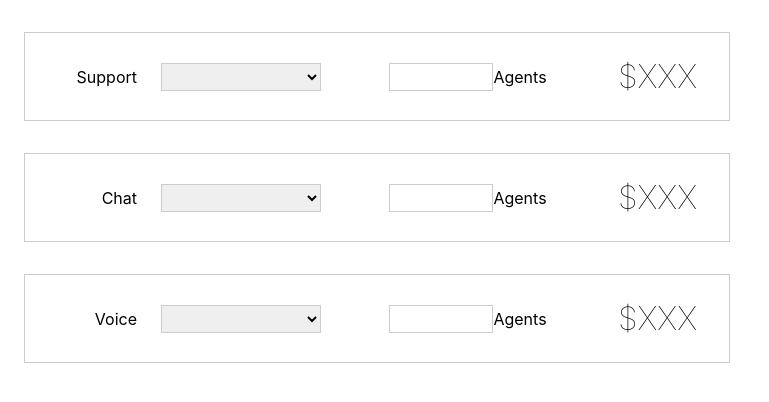
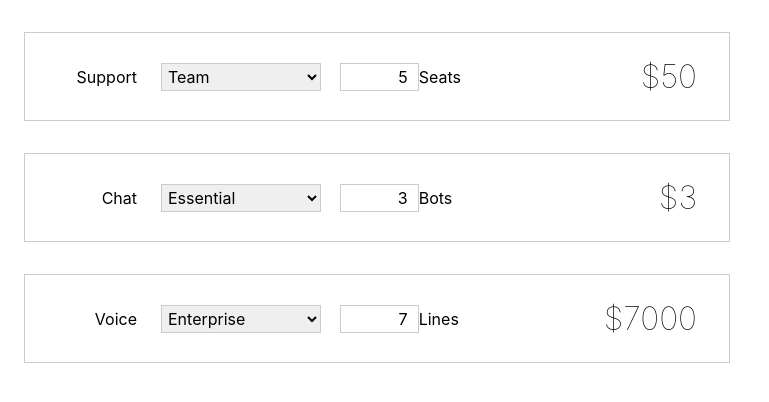
Before and after one commit to mickaelpham/zendesk-subscription, a Vue app: page / in a window 1280 px wide. Shown: the top 402 px of the page, without its empty margins (0-769 px from the left). Built offline with nearby package versions, Linux system fonts and the light colour scheme.

Commit message:
Modify UOM for plans, styles for input[type="number"]

```diff
--- a/src/App.vue
+++ b/src/App.vue
@@ -19,9 +19,9 @@ export default {
   data () {
     return {
       products: [
-        { id: 1, name: 'Support', unitOfMeasure: 'Agents' },
-        { id: 2, name: 'Chat',    unitOfMeasure: 'Agents' },
-        { id: 3, name: 'Voice',   unitOfMeasure: 'Agents' }
+        { id: 1, name: 'Support', unitOfMeasure: 'Seats' },
+        { id: 2, name: 'Chat',    unitOfMeasure: 'Bots' },
+        { id: 3, name: 'Voice',   unitOfMeasure: 'Lines' }
       ]
     }
   }
@@ -48,4 +48,14 @@ input {
 select {
   padding: 2px;
 }
+
+/* Hide HTML5 Up and Down arrows. */
+input[type="number"]::-webkit-outer-spin-button, input[type="number"]::-webkit-inner-spin-button {
+  -webkit-appearance: none;
+  margin: 0;
+}
+
+input[type="number"] {
+  -moz-appearance: textfield;
+}
 </style>
--- a/src/components/PlanSelection.vue
+++ b/src/components/PlanSelection.vue
@@ -5,8 +5,13 @@
     </div>
 
     <div class="plans">
-      <select v-model="selected">
-        <option v-for="plan in plans" :key="plan.id" :value="plan.id">
+      <select>
+        <option
+          v-for="plan in plans"
+          :key="plan.id"
+          :value="plan.id"
+          :selected="plan.id === current.planId"
+        >
           {{ plan.name }}
         </option>
       </select>
@@ -16,19 +21,21 @@
       <input
         class="quantity-field"
         type="number"
-        v-model.number="quantity"
+        :value="current.quantity"
         v-bind:id="quantityLabel"
       >
       <label v-bind:for="quantityLabel">{{ product.unitOfMeasure }}</label>
     </div>
 
     <div class="cost">
-      $XXX
+      ${{ current.cost }}
     </div>
   </div>
 </template>
 
 <script>
+import { mapGetters } from 'vuex'
+
 export default {
   props: ['product'],
 
@@ -49,6 +56,9 @@ export default {
   computed: {
     quantityLabel () {
       return this.product.name.toLowerCase() + '-quantity'
+    },
+    current () {
+      return this.$store.getters.currentPlanForProduct(this.product.id)
     }
   }
 }
@@ -80,8 +90,10 @@ export default {
 }
 
 .cost {
+  flex: 1;
   font-size: 2em;
   font-weight: 100;
+  text-align: right;
 }
 
 .quantity {
@@ -90,6 +102,8 @@ export default {
 }
 
 .quantity-field {
-  width: 6em;
+  width: 4em;
+  text-align: right;
+  padding-right: 10px;
 }
 </style>
--- a/src/store.js
+++ b/src/store.js
@@ -5,9 +5,19 @@ Vue.use(Vuex)
 
 export default new Vuex.Store({
   state: {
+    current: {
+      products: [
+        { id: 1, planId: 2, quantity: 5, cost: 50 },
+        { id: 2, planId: 1, quantity: 3, cost: 3 },
+        { id: 3, planId: 4, quantity: 7, cost: 7000 },
+      ]
+    }
   },
 
   getters: {
+    currentPlanForProduct: (state) => (id) => {
+      return state.current.products.find(product => product.id === id)
+    }
   },
 
   actions: {
```
